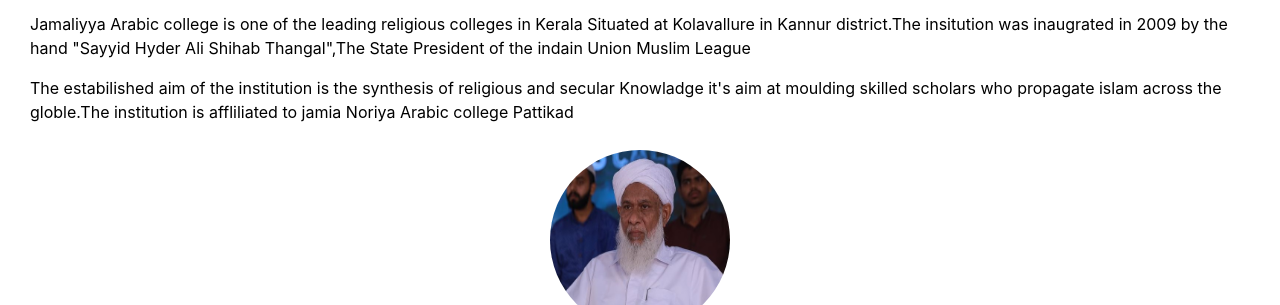
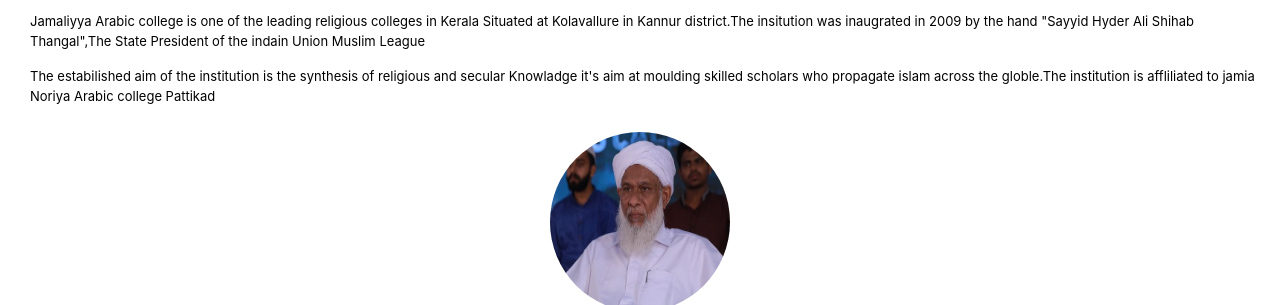
Before and after one commit to thewebsi/jamaliya, a plain HTML site: page index.html in a window 1280 px wide. Shown: the part 53-358 px from the top of the page. Drawn offline with nearby package versions, Linux system fonts and the light colour scheme.

Commit message:
Update index.html

```diff
--- a/index.html
+++ b/index.html
@@ -21,10 +21,10 @@
 
     <link rel="stylesheet" href="https://cdnjs.cloudflare.com/ajax/libs/font-awesome/4.7.0/css/font-awesome.min.css">
 
- <p style="color:black;   margin-left: 30px; margin-top: 5px; margin-right: 20px;">Jamaliyya Arabic college is one of the leading religious colleges in Kerala Situated at Kolavallure in Kannur district.The insitution was inaugrated in 2009 by the hand "Sayyid Hyder Ali Shihab Thangal",The State President of the indain Union Muslim League</p>
+ <p style="color:black;   margin-left: 30px; margin-top: 5px; margin-right: 20px; font-size:13px;">Jamaliyya Arabic college is one of the leading religious colleges in Kerala Situated at Kolavallure in Kannur district.The insitution was inaugrated in 2009 by the hand "Sayyid Hyder Ali Shihab Thangal",The State President of the indain Union Muslim League</p>
 
 
- <p style="color: rgb(0, 0, 0);  margin-left: 30px; margin-top: 15px; margin-right: 20px;">The estabilished aim of the institution is the synthesis of religious and secular Knowladge it's aim at moulding skilled scholars who propagate islam across the globle.The institution is affliliated to jamia Noriya Arabic college Pattikad</p>
+ <p style="color: rgb(0, 0, 0);  margin-left: 30px; margin-top: 15px; margin-right: 20px;font-size:13px;">The estabilished aim of the institution is the synthesis of religious and secular Knowladge it's aim at moulding skilled scholars who propagate islam across the globle.The institution is affliliated to jamia Noriya Arabic college Pattikad</p>
 
    <center>
    <img src="umer.jpg" style="border-radius: 300px; height: 180px; width: 180px; margin-top: 10px;">
```
